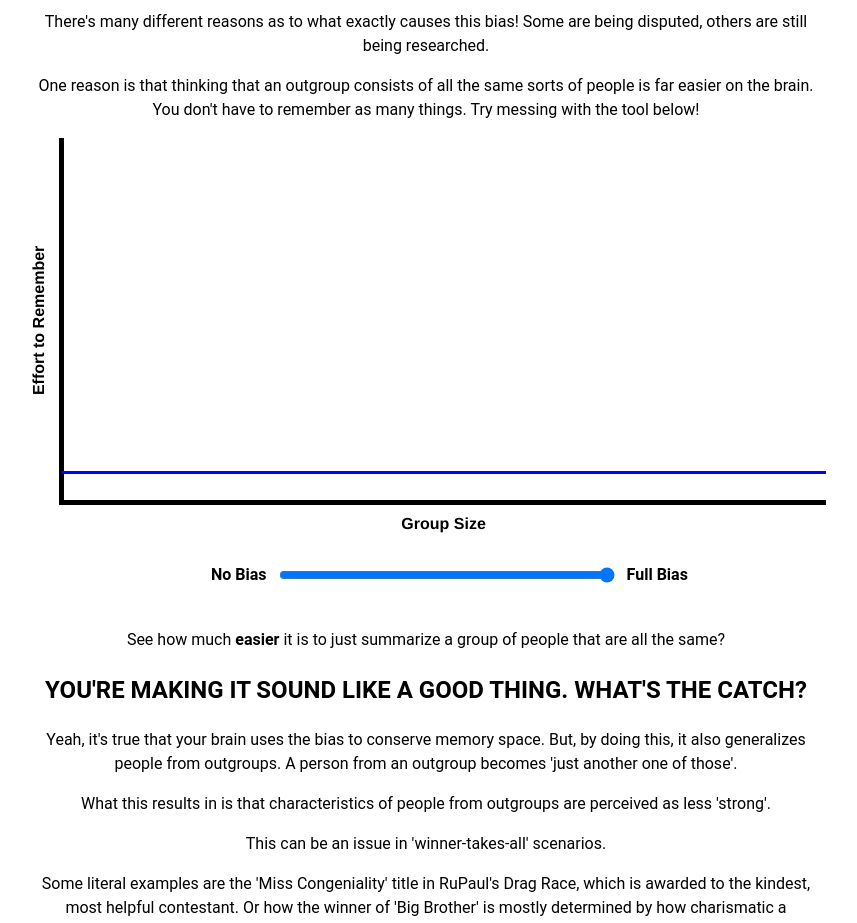
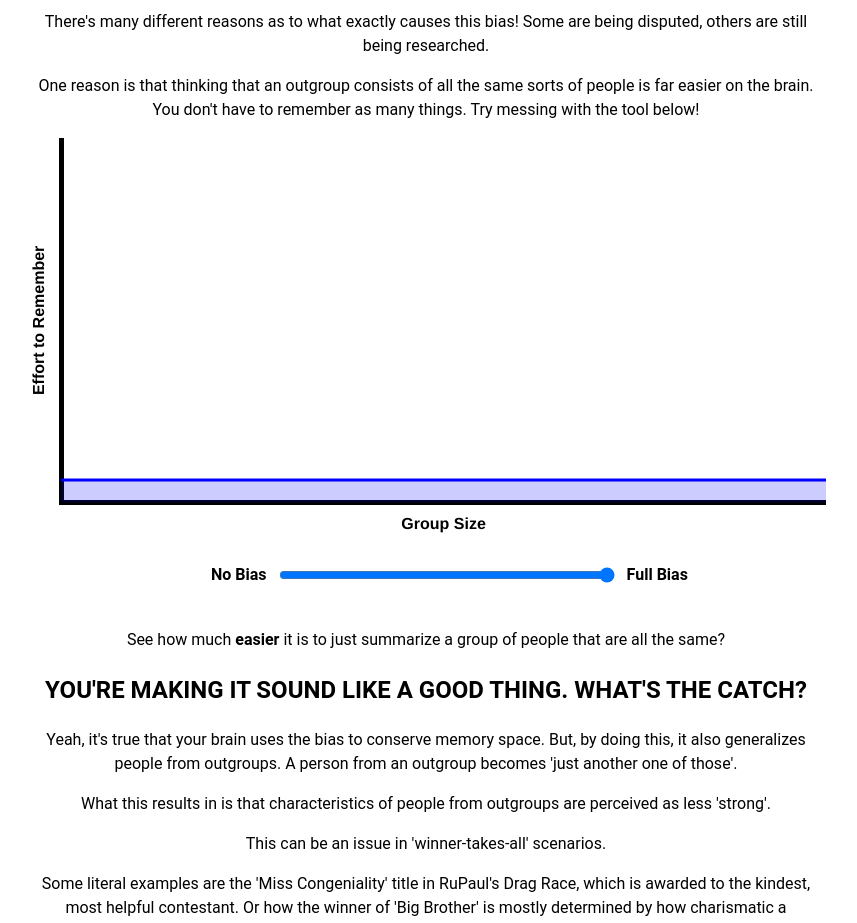
Before and after one commit to AxiDragon/outgroup-odyssey, a React (Create React App) app: page / in a window 1280 px wide. Shown: the part 5400-6323 px from the top of the page, without its empty margins (214-1071 px from the left). Built offline with nearby package versions, Linux system fonts and the light colour scheme.

Commit message:
Add fill below MemoryGraphSlider

```diff
--- a/src/components/interactables/MemoryGraphSlider.tsx
+++ b/src/components/interactables/MemoryGraphSlider.tsx
@@ -1,9 +1,9 @@
 
-import { Chart, CategoryScale, LinearScale, Title, Tooltip, Legend, PointElement, LineElement } from "chart.js";
+import { Chart, CategoryScale, LinearScale, Title, Tooltip, Legend, PointElement, LineElement, Filler } from "chart.js";
 import { useState } from "react";
 import { Line } from "react-chartjs-2";
 
-Chart.register(CategoryScale, LinearScale, LineElement, PointElement, Title, Tooltip, Legend);
+Chart.register(CategoryScale, LinearScale, LineElement, PointElement, Title, Tooltip, Legend, Filler);
 
 const MemoryGraphSlider = () => {
 	const pointCount = 50;
@@ -17,7 +17,7 @@ const MemoryGraphSlider = () => {
 		return points.map(formula);
 	}
 
-	const formula = (x: number) => Math.pow(x * (1 - bias), 1.2);
+	const formula = (x: number) => Math.pow(x * (1 - bias), 1.1) + 5;
 
 	const yPoints = generateData(formula, Array.from({ length: pointCount }, (_, i) => i));
 
@@ -26,7 +26,8 @@ const MemoryGraphSlider = () => {
 		datasets: [
 			{
 				data: yPoints,
-				fill: false,
+				fill: true,
+				backgroundColor: `rgba(${(1 - bias) * 255},0,${bias * 255},0.2)`,
 				borderColor: `rgb(${(1 - bias) * 255},0,${bias * 255})`,
 				borderWidth: 3,
 				tension: 0.1,
@@ -52,9 +53,6 @@ const MemoryGraphSlider = () => {
 				radius: 0,
 				hoverRadius: 0,
 			},
-			line: {
-
-			}
 		},
 		scales: {
 			x: {
@@ -79,8 +77,8 @@ const MemoryGraphSlider = () => {
 				}
 			},
 			y: {
-				min: -10,
-				max: 110,
+				min: 0,
+				max: 80,
 				ticks: {
 					display: false,
 				},
```
